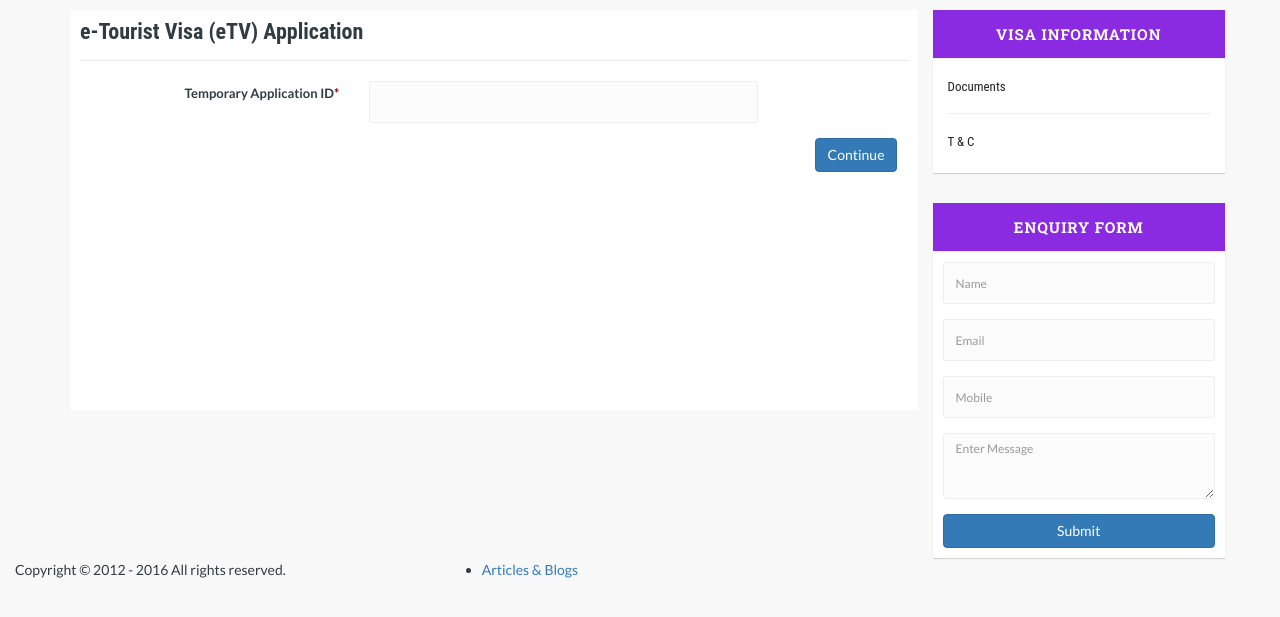
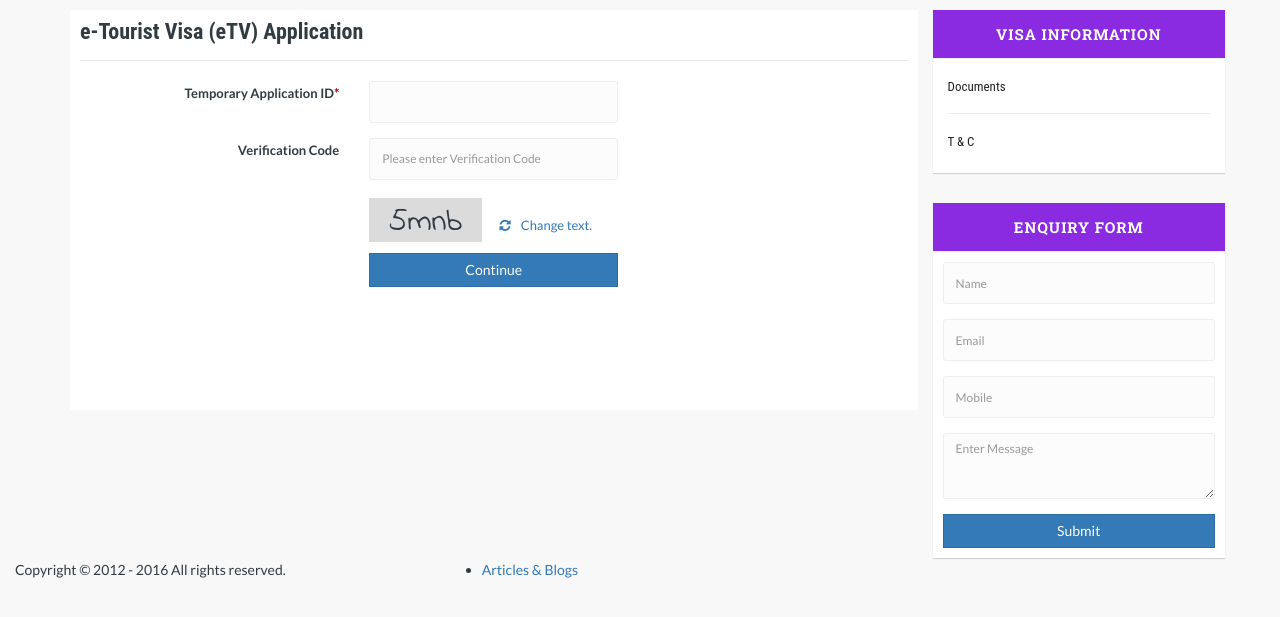
Before and after one commit to vinaysachan/visa, a CodeIgniter app: page /visa/serach_app in a window 1280 px wide. Shown: the part 89-706 px from the top of the page. Run offline with CodeIgniter, Linux system fonts and the light colour scheme; data that the repository does not hold is empty.

Commit message:
vinAYCommit

```diff
--- a/application/controllers/Main.php
+++ b/application/controllers/Main.php
@@ -53,9 +53,9 @@ class Main extends FRONT_Controller {
                 $this->session->set_userdata('application_id', $application_id);
                 echo json_encode([
                     'sts' => STATUS_SUCCESS,
-                    'title'=> 'Congratulation!',
+                    'title' => 'Congratulation!',
                     'msg' => 'Your e-Tourist Visa (eTV) Application submitted successfully.<br/>Please complete Step2.',
-                    'url' => base_url('main/visa_reg')
+                    'url' => base_url('visa_reg')
                 ]);
             }
             exit();
@@ -69,8 +69,6 @@ class Main extends FRONT_Controller {
         ];
         $this->load->view('templates/front.tpl', array_merge($this->data, $data));
     }
-
-    //
 
     function visa_reg() {
         if (empty($this->session->userdata('application_id'))) {
@@ -123,23 +121,20 @@ class Main extends FRONT_Controller {
                 'meta_keywords' => 'keywords',
                 'heading' => 'e-Tourist Visa (eTV) Application',
                 'getCounrty' => $this->operation_model->getCounrty(),
-            'apply_details' =>$this->operation_model->get_application_details()
+                'apply_details' => $this->operation_model->get_application_details()
             ];
             $this->load->view('templates/front.tpl', array_merge($this->data, $data));
-
         } else {
             redirect(base_url('apply_visa'));
         }
-
     }
 
-    function visa_step4()
-    {
+    function visa_step4() {
         if (!$this->input->post('step4') == "") {
-            $app_id=$this->session->userdata('application_id');
+            $app_id = $this->session->userdata('application_id');
 
             $img = $this->util->fileUpload(APPLICATION_IMG, 'image', $app_id, 'jpeg|jpg|png');
-             $result=$this->operation_model->app_step4($img);
+            $result = $this->operation_model->app_step4($img);
             if ($result) {
                 redirect(base_url('main/payment'));
             }
@@ -150,71 +145,76 @@ class Main extends FRONT_Controller {
             'meta_description' => 'description',
             'meta_keywords' => 'keywords',
             'heading' => 'e-Tourist Visa (eTV) Application',
-            'apply_details' =>$this->operation_model->get_application_details(),
+            'apply_details' => $this->operation_model->get_application_details(),
             'getCounrty' => $this->operation_model->getCounrty()
         ];
         $this->load->view('templates/front.tpl', array_merge($this->data, $data));
     }
-	function payment()
-	{
+
+    function payment() {
         $data = [
             'title' => 'title',
             'meta_description' => 'description',
             'meta_keywords' => 'keywords',
             'heading' => 'e-Tourist Visa (eTV) Application',
-            'apply_details' =>$this->operation_model->get_application_details()
-
+            'apply_details' => $this->operation_model->get_application_details()
         ];
         $this->load->view('templates/front.tpl', array_merge($this->data, $data));
+    }
 
-	}
-    function payment_success()
-    {
+    function payment_success() {
         $this->operation_model->payment_status(1);
         $data = [
             'title' => 'title',
             'meta_description' => 'description',
             'meta_keywords' => 'keywords',
             'heading' => 'e-Tourist Visa (eTV) Application',
-            'apply_details' =>$this->operation_model->get_application_details()
-
+            'apply_details' => $this->operation_model->get_application_details()
         ];
         $this->load->view('templates/front.tpl', array_merge($this->data, $data));
     }
-    function payment_faild()
-    {
+
+    function payment_faild() {
         $this->operation_model->payment_status(0);
         $data = [
             'title' => 'title',
             'meta_description' => 'description',
             'meta_keywords' => 'keywords',
             'heading' => 'e-Tourist Visa (eTV) Application',
-            'apply_details' =>$this->operation_model->get_application_details()
-
+            'apply_details' => $this->operation_model->get_application_details()
         ];
         $this->load->view('templates/front.tpl', array_merge($this->data, $data));
     }
-	function serach_app()
-	{
 
+    function serach_app() {
         if (!$this->input->post('search') == "") {
+            if ($this->input->post('v_code') != $this->session->userdata('captcha')) {
+                echo json_encode(['sts' => STATUS_ERROR, 'msg' => 'Please Enter Correct verification code']);
+            } else {
                 $application_data = $this->operation_model->search_app();
-		 	if(empty($application_data)) {
-				redirect(base_url('serach_app'));
+                if (empty($application_data)) {
+                    echo json_encode([
+                        'sts' => STATUS_ERROR,
+                        'msg' => 'Please enter correcty Temporary Application ID.',
+                    ]);
                 } else {
                     $this->session->set_userdata('application_id', $application_data[0]->app_id);
-				redirect(base_url('visa_reg'));
+                    echo json_encode([
+                        'sts' => STATUS_SUCCESS,
+                        'title' => 'Congratulation!',
+                        'msg' => 'Please complete Step2.',
+                        'url' => base_url('visa_reg')
+                    ]);
                 }
-
             }
-
+            exit();
+        }
         $data = [
             'title' => 'title',
             'meta_description' => 'description',
             'meta_keywords' => 'keywords',
             'heading' => 'e-Tourist Visa (eTV) Application',
-            'apply_details' =>$this->operation_model->get_application_details()
-
+            'apply_details' => $this->operation_model->get_application_details()
         ];
         $this->load->view('templates/front.tpl', array_merge($this->data, $data));
     }
--- a/application/views/main/apply_visa_view.php
+++ b/application/views/main/apply_visa_view.php
@@ -96,7 +96,6 @@
                 <span class="captcha"></span>
                 <a href="javascript:void(0)" class="captcha_new"><i class="fa fa-refresh mr10"></i>Not readable? Change text.</a>
             </div>
-            <?php //echo $this->session->userdata('captcha') ?>
         </div>
         <div class="form-group row">
             <div class="col-sm-offset-8 col-sm-4 text-right">
--- a/application/views/main/serach_app_view.php
+++ b/application/views/main/serach_app_view.php
@@ -1,15 +1,22 @@
 <div class="p10">
-    <form name="applyVisaSerachFrm" id="applyVisaSerachFrm" method="post" class="form-horizontal" action="<?= base_url('main/serach_app') ?>" >
+    <form name="searchAppFrm" id="searchAppFrm" method="post" class="form-horizontal" action="<?= base_url('serach_app') ?>" >
         <div class="form-group">
             <label for="visaType" class="col-sm-4 require">Temporary Application ID</label>
-            <div class="col-sm-6">
-                 <input type="text" class="form-control" name="appID" required=""/>
+            <div class="col-sm-4">
+                <input type="text" class="form-control" name="appID" required="" label-name="Temporary Application ID"/>
             </div>
         </div>
-
         <div class="form-group row">
-            <div class="col-sm-offset-8 col-sm-4 text-right">
-                <button type="submit" class="btn btn-primary" name="search" value="Continue">Continue</button>
+            <label for="v_code" class="col-sm-4 col-form-label">Verification Code</label>
+            <div class="col-sm-4">
+                <input required="" name="v_code" id="v_code" minlength="4" type="text" maxlength="4" class="form-control" placeholder="Please enter Verification Code" label-name="Please enter Verification Code"><br/>
+                <span class="captcha"></span>
+                <a href="javascript:void(0)" class="captcha_new"><i class="fa fa-refresh mr10"></i>Change text.</a>
+            </div>
+        </div>
+        <div class="form-group row">
+            <div class="col-sm-offset-4 col-sm-4 text-right">
+                <button type="submit" class="btn btn-block btn-primary" name="search" value="Continue">Continue</button>
             </div>
         </div>
     </form>
--- a/nbproject/private/private.xml
+++ b/nbproject/private/private.xml
@@ -2,6 +2,9 @@
 <project-private xmlns="http://www.netbeans.org/ns/project-private/1">
     <editor-bookmarks xmlns="http://www.netbeans.org/ns/editor-bookmarks/2" lastBookmarkId="0"/>
     <open-files xmlns="http://www.netbeans.org/ns/projectui-open-files/2">
-        <group/>
+        <group>
+            <file>file:/var/www/html/visa/application/models/Global_model.php</file>
+            <file>file:/var/www/html/visa/application/views/main/visa_reg_view.php</file>
+        </group>
     </open-files>
 </project-private>
--- a/public/css/main.css
+++ b/public/css/main.css
@@ -190,7 +190,9 @@ select.form-control option {
     color: inherit;
     text-decoration: none;
 }
-
+.btn {
+    border-radius: 0px;
+}
 
 .bg-yellow {
     background-color: #f39c12 !important;
--- a/public/js/site.js
+++ b/public/js/site.js
@@ -27,25 +27,23 @@ $("#enqFrm").validate({
         return false;
     }
 });
- $(document).ready(function() {
-	$('input:radio[name=visitedbefore]').change(function() {
+$(document).ready(function () {
+    $('input:radio[name=visitedbefore]').change(function () {
 
         if (this.value == 'yes') {
 
             $('#visitedbefore_form').show();
-        }
-        else if (this.value == 'no') {
+        } else if (this.value == 'no') {
 
             $('#visitedbefore_form').hide();
         }
     });
-$('input:radio[name=extendstay]').change(function() {
+    $('input:radio[name=extendstay]').change(function () {
 
         if (this.value == 'yes') {
 
             $('#extendstaydetails').show();
-        }
-        else if (this.value == 'no') {
+        } else if (this.value == 'no') {
 
             $('#extendstaydetails').hide();
         }
@@ -53,42 +51,35 @@ $('input:radio[name=extendstay]').change(function() {
 
 });
 function sameaddress(f) {
-
-  if(f.sameAddress.checked == true) {
-
+    if (f.sameAddress.checked == true) {
         f.phouseno.value = f.houseno.value;
         f.pcity.value = f.city.value;
         f.pdistrict.value = f.district.value;
     }
 }
-	function maritalStatus(val)
-	{
+function maritalStatus(val) {
     if (val == 'Married') {
-
         $('#spouse_form').show();
-        }
-        else if (val == 'Unmarried') {
-
+    } else if (val == 'Unmarried') {
         $('#spouse_form').hide();
     }
 }
-	$(document).ready(function() {
-	$('input:radio[name=grand_pak]').change(function() {
+
+$(document).ready(function () {
+    $('input:radio[name=grand_pak]').change(function () {
         if (this.value == 'yes') {
 
             $('#pak_details').show();
-        }
-        else if (this.value == 'no') {
+        } else if (this.value == 'no') {
 
             $('#pak_details').hide();
         }
     });
-		$('input:radio[name=military]').change(function() {
+    $('input:radio[name=military]').change(function () {
         if (this.value == 'yes') {
 
             $('#military_form').show();
-        }
-        else if (this.value == 'no') {
+        } else if (this.value == 'no') {
 
             $('#military_form').hide();
         }
@@ -125,7 +116,22 @@ $("#applyVisaFrm").validate({
     }
 });
 
-
+$("#searchAppFrm").validate({
+    submitHandler: function (form) {
+        var btn = $("#searchAppFrm button[type='submit']").loading('set');
+        $.post($(form).attr('action'), $(form).serialize(), function (o) {
+            if (o.sts == 'success') {
+                $.alert({title: o.title, content: o.msg, confirm: function () {
+                        window.location.href = o.url;
+                    }});
+            } else
+                $.alert({title: 'Sorry!', content: o.msg});
+        }, 'json').always(function () {
+            btn.loading('reset');
+        });
+        return false;
+    }
+});
 
 
 
```
Lines whose indentation alone changed are shown as unchanged.
